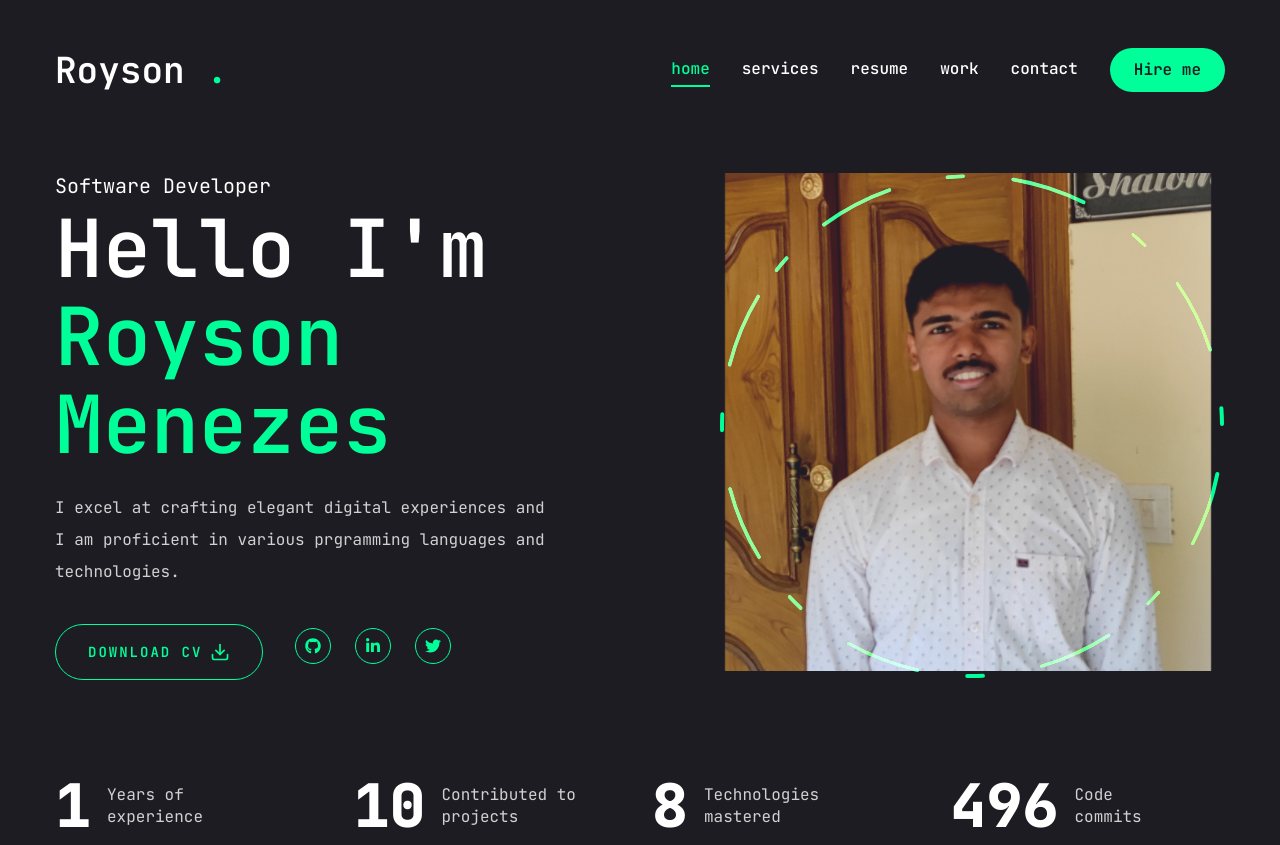
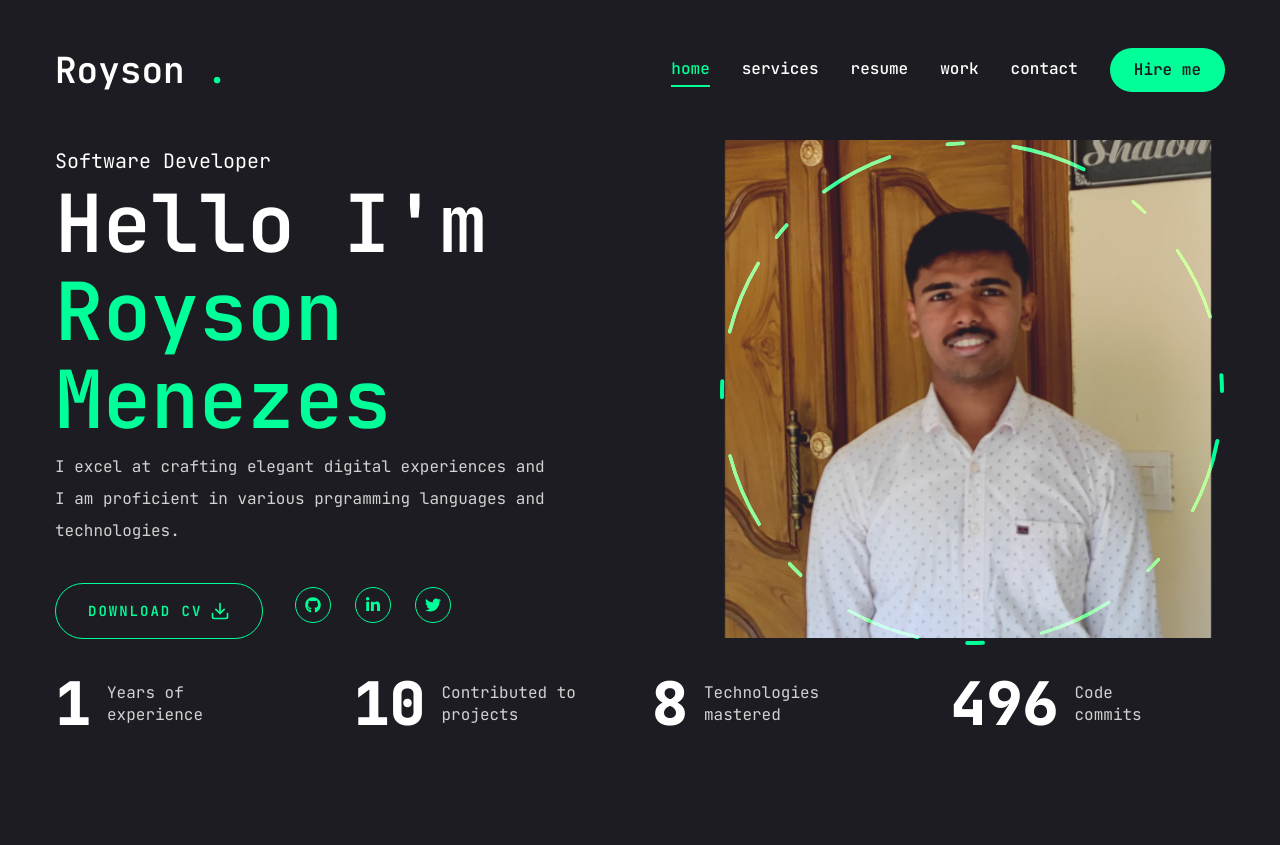
Before and after one commit to roysonmenezes/Portfolio, a Next.js app: page / in a window 1280 px wide. After the commit the page ends 800 px from the top, so only its background shows below. Built offline with nearby package versions, Linux system fonts and the light colour scheme.

Commit message:
made some alignment in home page

```diff
--- a/app/page.jsx
+++ b/app/page.jsx
@@ -10,11 +10,11 @@ const Home = () => {
   return (
     <section className="h-full">
       <div className="container mx-auto h-full">
-        <div className="flex flex-col xl:flex-row items-center justify-between xl:pt-8 xl:pb-24 ">
+        <div className="flex flex-col xl:flex-row items-center justify-between xl:pt-0 xl:pb-7 ">
           {/* text */}
           <div className="text-center xl:text-left order-2 xl:order-none">
             <span className="text-xl">Software Developer</span>
-            <h1 className="h1 mb-6">
+            <h1 className="h1 mb-2">
               Hello I'm <br />
               <span className="text-accent">Royson Menezes</span>
             </h1>
```
